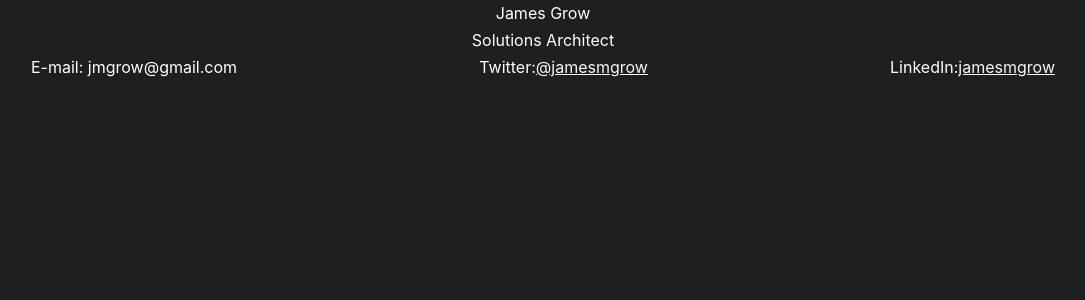
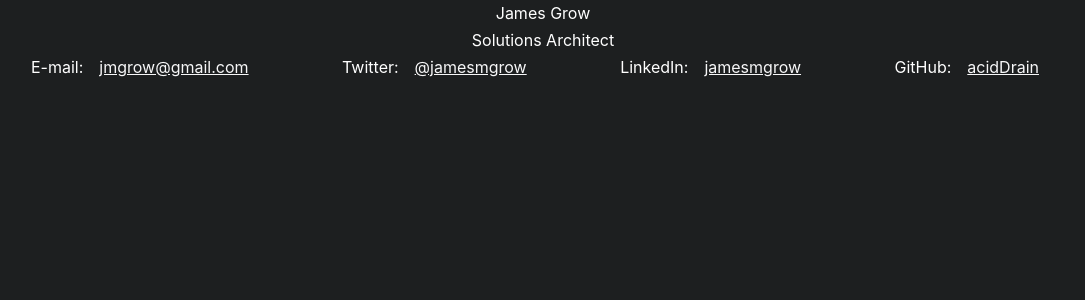
Before and after one commit to acidDrain/resume.jamesgrow.dev, a React (Create React App) app: page / in a window 1280 px wide. Shown: the top 300 px of the page, without its empty margins (97-1182 px from the left). Built offline with nearby package versions, Linux system fonts and the light colour scheme.

Commit message:
Fixed how props is passed to the Header component. Also added GitHub info

```diff
--- a/src/App.js
+++ b/src/App.js
@@ -11,7 +11,7 @@ class App extends Component {
     const contactInfo = data.resume_data.sections.contactInfo;
     return (
       <div className="App">
-        <Header contactInfo={contactInfo} />
+        <Header {...contactInfo} />
       </div>
     );
   }
--- a/src/data.json
+++ b/src/data.json
@@ -22,6 +22,10 @@
         "linkedin": {
           "name": "jamesmgrow",
           "href": "https://www.linkedin.com/in/jamesmgrow/"
+        },
+        "github": {
+          "href": "https://github.com/acidDrain",
+          "name": "acidDrain"
         }
       }
     }
--- a/src/header/Header.css
+++ b/src/header/Header.css
@@ -26,3 +26,7 @@
   display: flex;
   /* flex: 0 1 auto; */
 }
+
+.App-header-contact div a {
+  padding: 0 1rem;
+}
--- a/src/header/Header.js
+++ b/src/header/Header.js
@@ -1,19 +1,22 @@
 import React from "react";
 import "./Header.css";
 
-export default ({ contactInfo }) => (
+export default ({ name, email, title, github, linkedin, twitter }) => (
   <header className="App-header">
-    <div className="App-name">{contactInfo.name}</div>
-    <div className="App-header-title">{contactInfo.title}</div>
+    <div className="App-name">{name}</div>
+    <div className="App-header-title">{title}</div>
     <div className="App-header-contact">
-      <div>E-mail: {contactInfo.email}</div>
       <div>
-        Twitter:{" "}
-        <a href={contactInfo.twitter.href}>{contactInfo.twitter.name}</a>
+        E-mail: <a href="#">{email}</a>
       </div>
       <div>
-        LinkedIn:{" "}
-        <a href={contactInfo.linkedin.href}>{contactInfo.linkedin.name}</a>
+        Twitter: <a href={twitter.href}>{twitter.name}</a>
+      </div>
+      <div>
+        LinkedIn: <a href={linkedin.href}>{linkedin.name}</a>
+      </div>
+      <div>
+        GitHub: <a href={github.href}>{github.name}</a>
       </div>
     </div>
   </header>
```
